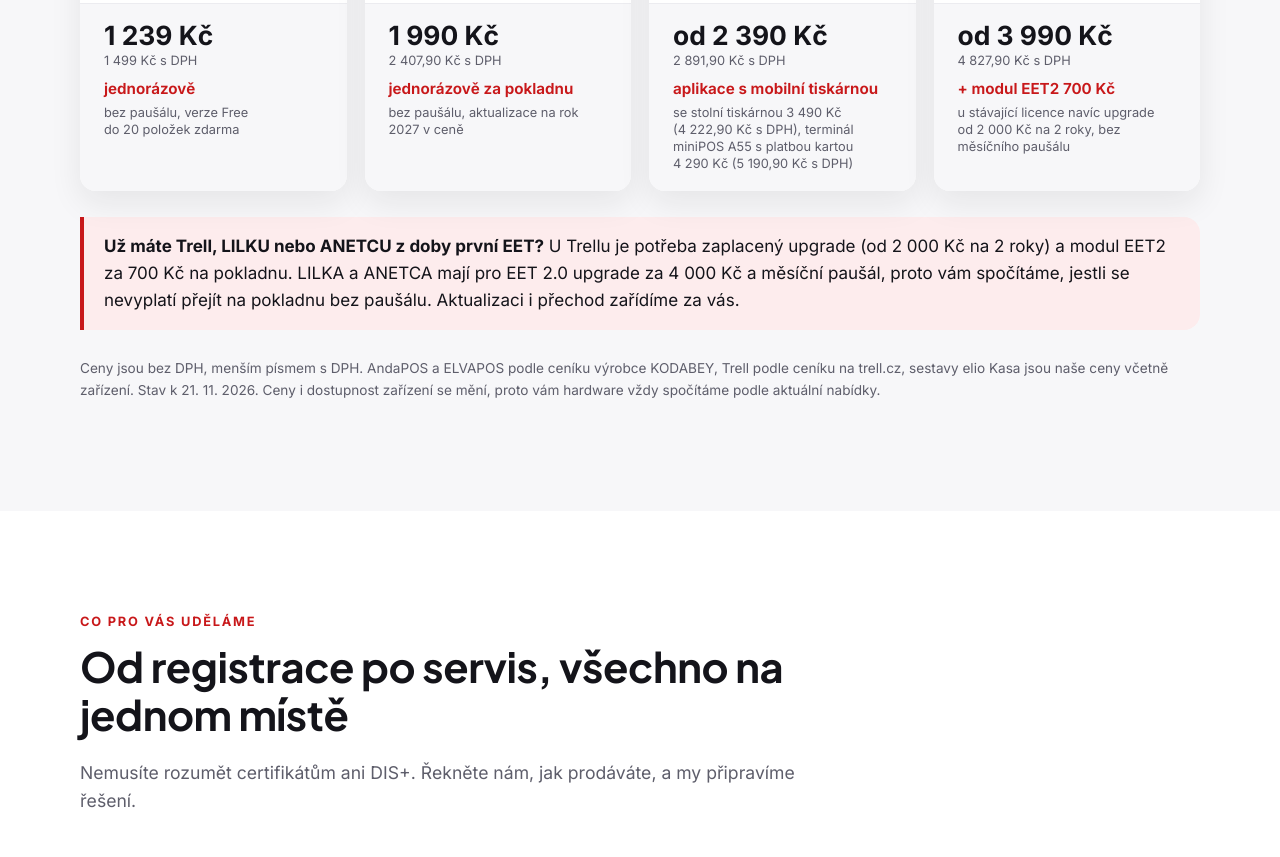
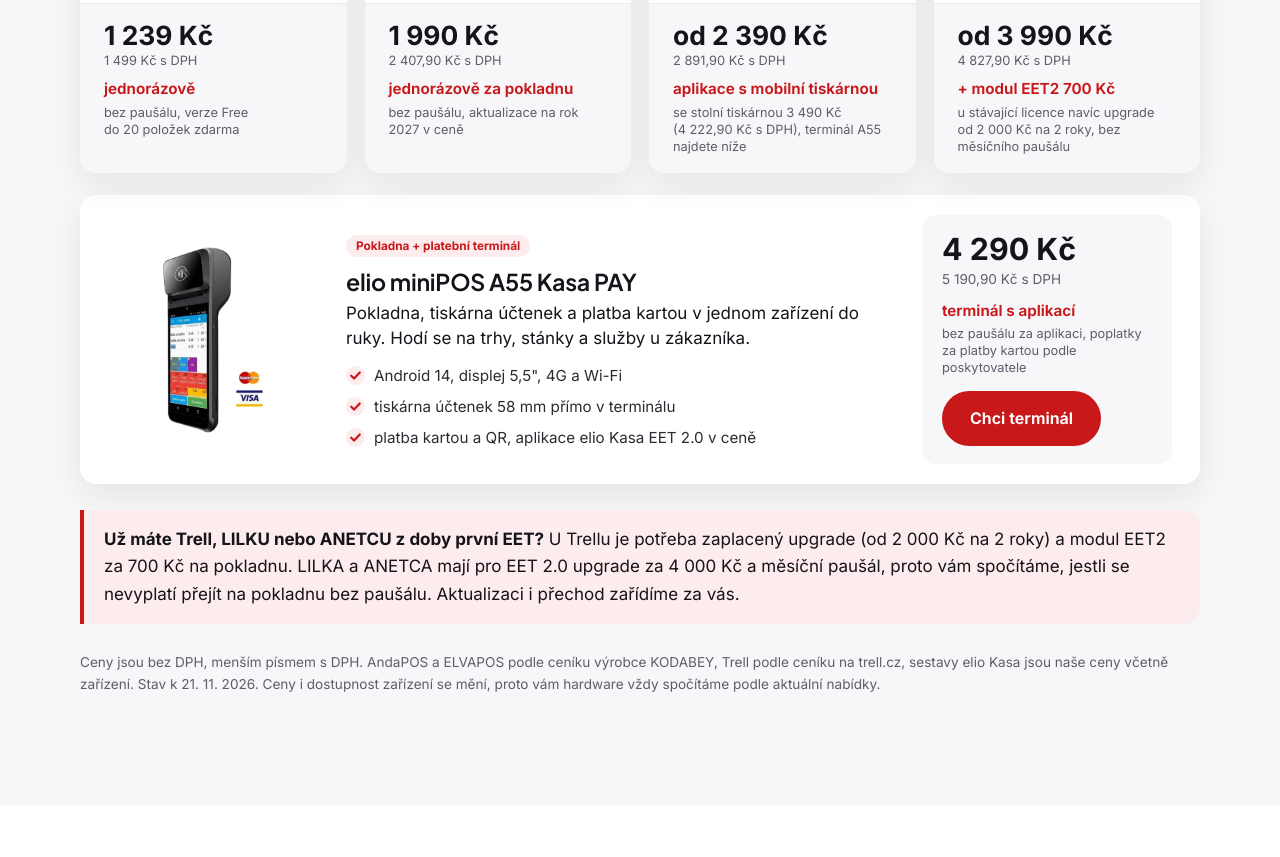
Before and after one commit to BFtech22/eet-systems.cz, a plain HTML site: page index.html in a window 1280 px wide. Shown: the part 4443-5300 px from the top of the page. Drawn offline with Linux system fonts and the light colour scheme.

Commit message:
Terminál elio miniPOS A55 Kasa PAY v samostatném rámečku pod kartami
- rámeček s obrázkem, popisem a cenou 4 290 Kč (5 190,90 Kč s DPH) a tlačítkem na kontakt
- v kartě elio Kasa jen odkaz „terminál A55 najdete níže“
- verze stylu a skriptu 20261121-2

Co-Authored-By: Claude Opus 5.5 <noreply@anthropic.com>

```diff
--- a/css/style.css
+++ b/css/style.css
@@ -370,6 +370,19 @@ p { margin: 0 0 1em; }
 .pokladna__cena span { font-weight: 650; font-size: .95rem; color: var(--teal-text); }
 .pokladna__cena small { font-size: .8rem; color: var(--sedy); line-height: 1.35; }
 #pokladny .info { margin-top: 26px; }
+.pokladna-tip { margin-top: 22px; display: grid; grid-template-columns: 210px 1fr 250px; gap: 28px; align-items: center; background: #fff; border-radius: var(--r); box-shadow: var(--stin); padding: 20px 28px; }
+.pokladna-tip img { display: block; width: 100%; height: auto; }
+.pokladna-tip h3 { margin: 10px 0 6px; font-size: 1.45rem; }
+.pokladna-tip p { margin: 0 0 14px; color: var(--ink); line-height: 1.45; }
+.pokladna-tip .pokladna__seznam { margin: 0; padding: 0; }
+.pokladna-tip__cena .pokladna__dph { font-style: normal; font-size: .85rem; color: var(--sedy); margin: 0 0 6px; }
+.pokladna-tip__cena { display: grid; gap: 2px; align-content: center; background: var(--svetle); border-radius: 14px; padding: 18px 20px; }
+.pokladna-tip__cena b { font-size: 1.9rem; font-weight: 750; color: var(--navy); line-height: 1.1; }
+.pokladna-tip__cena span { font-weight: 650; font-size: .95rem; color: var(--teal-text); }
+.pokladna-tip__cena small { font-size: .8rem; color: var(--sedy); line-height: 1.35; }
+.pokladna-tip__cena .tl { margin-top: 12px; justify-self: start; }
+@media (max-width: 1020px) { .pokladna-tip { grid-template-columns: 170px 1fr; } .pokladna-tip__cena { grid-column: 1 / -1; } }
+@media (max-width: 600px) { .pokladna-tip { grid-template-columns: 1fr; padding: 18px; gap: 16px; } .pokladna-tip img { max-width: 200px; margin: 0 auto; } }
 @media (max-width: 1020px) {
   .pokladny { grid-template-columns: repeat(2, 1fr); }
   .pokladna:nth-child(n+3) { margin-top: 18px; }
--- a/index.html
+++ b/index.html
@@ -17,7 +17,7 @@
 <link rel="icon" href="img/favicon-cervena-32.png" sizes="32x32" type="image/png">
 <link rel="apple-touch-icon" href="img/apple-touch-icon-cervena.png">
 <link rel="preload" href="fonts/Outfit-variable.ttf" as="font" type="font/ttf" crossorigin>
-<link rel="stylesheet" href="css/style.css?v=20261121-1">
+<link rel="stylesheet" href="css/style.css?v=20261121-2">
 <script type="application/ld+json">
 {
   "@context": "https://schema.org",
@@ -274,7 +274,7 @@
           <li>mobilní, nebo stolní tiskárna účtenek</li>
           <li>terminál A55 s platbou kartou a QR</li>
         </ul>
-        <div class="pokladna__cena"><b>od 2 390 Kč</b><em class="pokladna__dph">2 891,90 Kč s DPH</em><span>aplikace s mobilní tiskárnou</span><small>se stolní tiskárnou 3 490 Kč (4 222,90 Kč s DPH), terminál miniPOS A55 s platbou kartou 4 290 Kč (5 190,90 Kč s DPH)</small></div>
+        <div class="pokladna__cena"><b>od 2 390 Kč</b><em class="pokladna__dph">2 891,90 Kč s DPH</em><span>aplikace s mobilní tiskárnou</span><small>se stolní tiskárnou 3 490 Kč (4 222,90 Kč s DPH), terminál A55 najdete níže</small></div>
       </article>
       <article class="pokladna">
         <div class="pokladna__obr"><img src="img/pokladny/trell.webp" alt="Trell: obrazovka pokladny s prodejkou" width="800" height="500" loading="lazy"></div>
@@ -288,6 +288,24 @@
         <div class="pokladna__cena"><b>od 3 990 Kč</b><em class="pokladna__dph">4 827,90 Kč s DPH</em><span>+ modul EET2 700 Kč</span><small>u stávající licence navíc upgrade od 2 000 Kč na 2 roky, bez měsíčního paušálu</small></div>
       </article>
     </div>
+
+    <article class="pokladna-tip">
+      <img src="img/pokladny/elio-minipos-a55.webp" alt="Pokladní terminál elio miniPOS A55 Kasa PAY s tiskárnou a platbou kartou" width="600" height="600" loading="lazy">
+      <div class="pokladna-tip__text">
+        <span class="znacka">Pokladna + platební terminál</span>
+        <h3>elio miniPOS A55 Kasa PAY</h3>
+        <p>Pokladna, tiskárna účtenek a platba kartou v jednom zařízení do ruky. Hodí se na trhy, stánky a služby u zákazníka.</p>
+        <ul class="pokladna__seznam">
+          <li>Android 14, displej 5,5", 4G a Wi-Fi</li>
+          <li>tiskárna účtenek 58 mm přímo v terminálu</li>
+          <li>platba kartou a QR, aplikace elio Kasa EET 2.0 v ceně</li>
+        </ul>
+      </div>
+      <div class="pokladna-tip__cena">
+        <b>4 290 Kč</b><em class="pokladna__dph">5 190,90 Kč s DPH</em><span>terminál s aplikací</span><small>bez paušálu za aplikaci, poplatky za platby kartou podle poskytovatele</small>
+        <a class="tl" href="#kontakt">Chci terminál</a>
+      </div>
+    </article>
 
     <div class="info"><b>Už máte Trell, LILKU nebo ANETCU z doby první EET?</b> U Trellu je potřeba zaplacený upgrade (od 2 000 Kč na 2 roky) a modul EET2 za 700 Kč na pokladnu. LILKA a ANETCA mají pro EET 2.0 upgrade za 4 000 Kč a měsíční paušál, proto vám spočítáme, jestli se nevyplatí přejít na pokladnu bez paušálu. Aktualizaci i přechod zařídíme za vás.</div>
     <p class="zdroj">Ceny jsou bez DPH, menším písmem s DPH. AndaPOS a ELVAPOS podle ceníku výrobce KODABEY, Trell podle ceníku na trell.cz, sestavy elio Kasa jsou naše ceny včetně zařízení. Stav k 21. 11. 2026. Ceny i dostupnost zařízení se mění, proto vám hardware vždy spočítáme podle aktuální nabídky.</p>
@@ -478,6 +496,6 @@
   </div>
 </footer>
 
-<script src="js/main.js?v=20261121-1" defer></script>
+<script src="js/main.js?v=20261121-2" defer></script>
 </body>
 </html>
```
Also changed, not shown: img/pokladny/elio-minipos-a55.webp (added).
